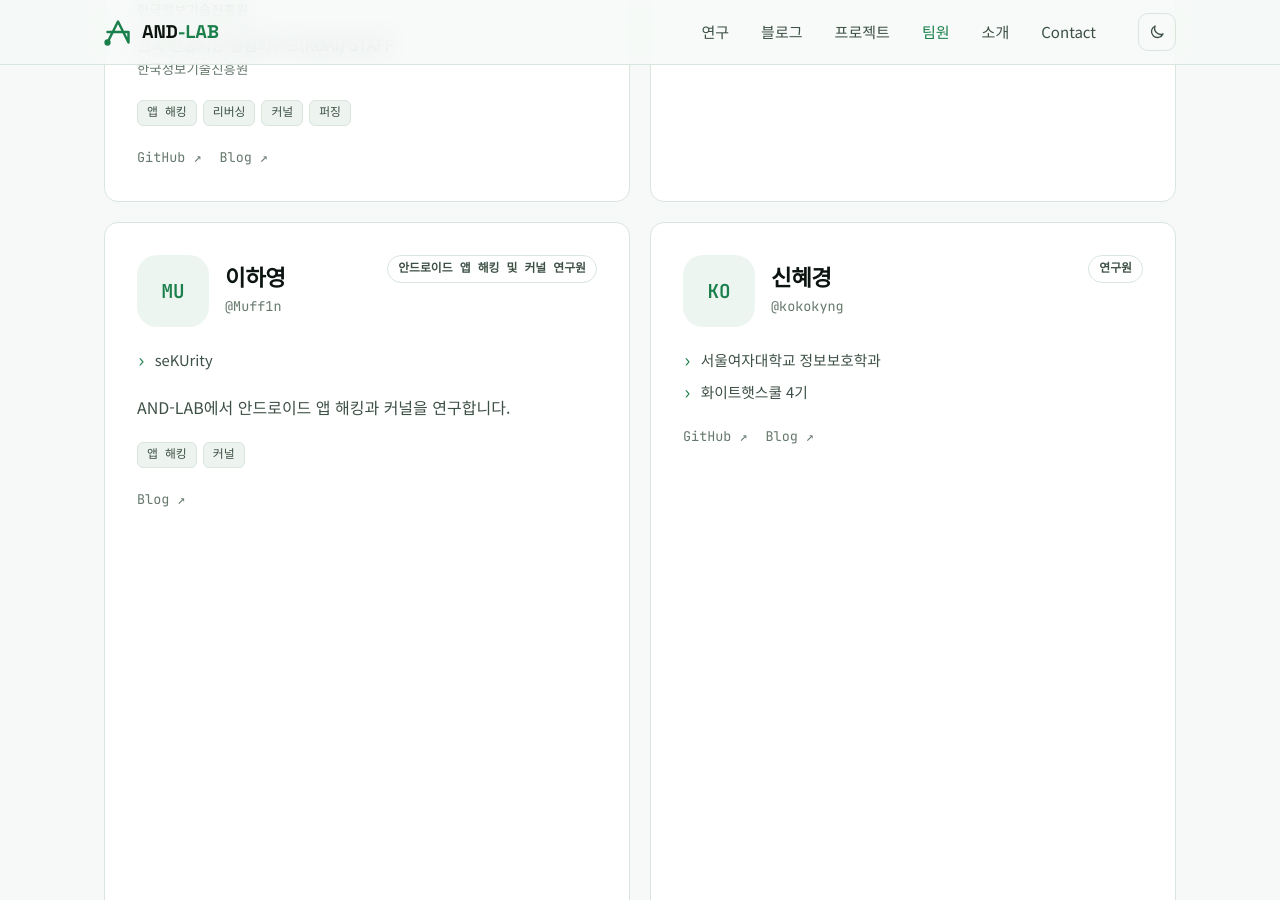
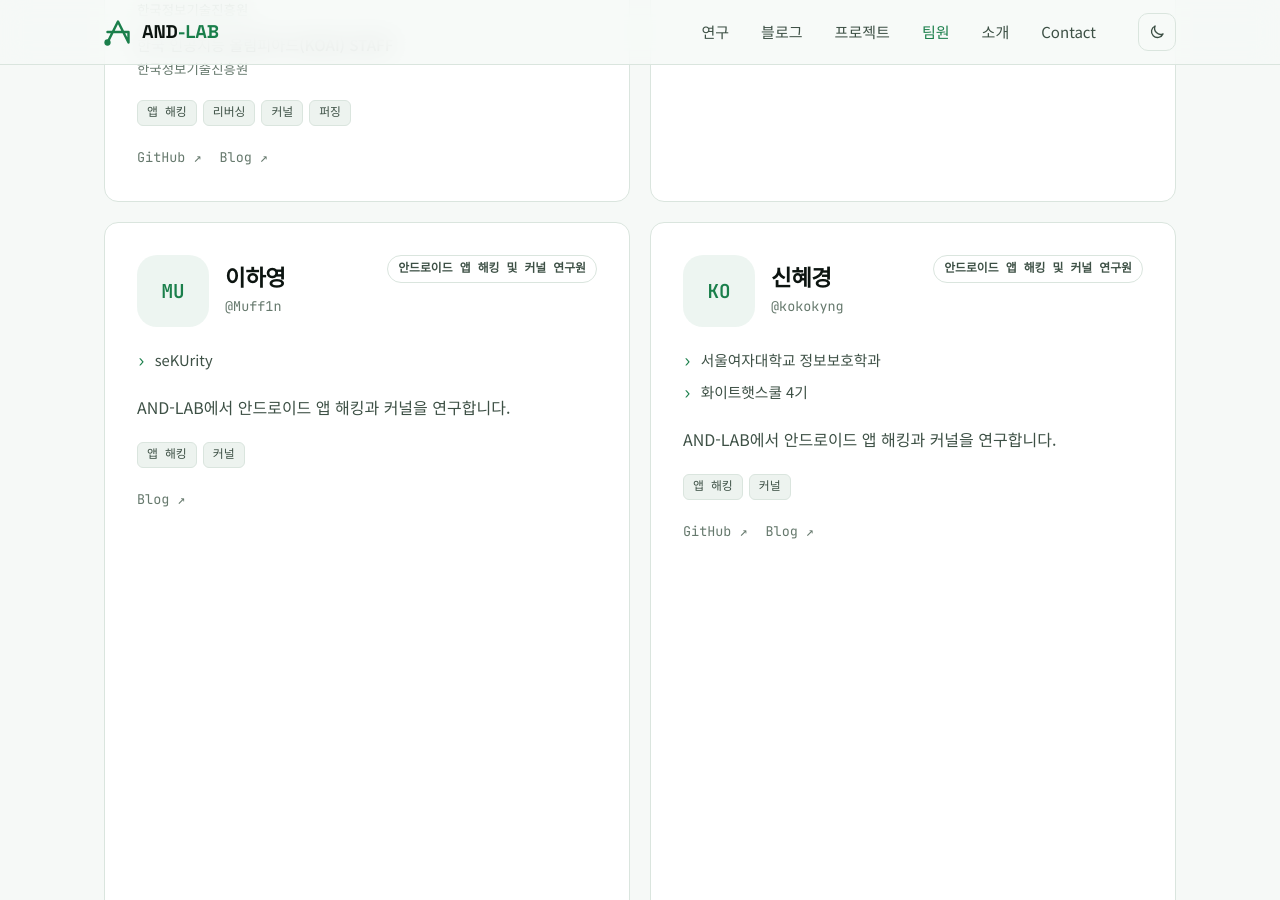
Before and after one commit to WTCYJ/and-lab, a Jekyll site: the page built from team.html, in a window 1280 px wide and 900 px high, scrolled down 839 px. Built offline with Jekyll 4.4.1, drawn with Linux system fonts in a browser that asks for light colours.

Commit message:
kokokyng 역할: 안드로이드 앱 해킹 및 커널 연구원

```diff
--- a/_data/members.yml
+++ b/_data/members.yml
@@ -76,11 +76,12 @@
 - key: kokokyng
   name: 신혜경
   handle: kokokyng
-  role: 연구원
+  role: 안드로이드 앱 해킹 및 커널 연구원
   affiliations:
     - 서울여자대학교 정보보호학과
     - 화이트햇스쿨 4기
-  areas: []
+  areas: [app, kernel]
+  bio: AND-LAB에서 안드로이드 앱 해킹과 커널을 연구합니다.
   github: kokokyng
   blog: https://repeat-sunshine.tistory.com/
   email: ""
```
